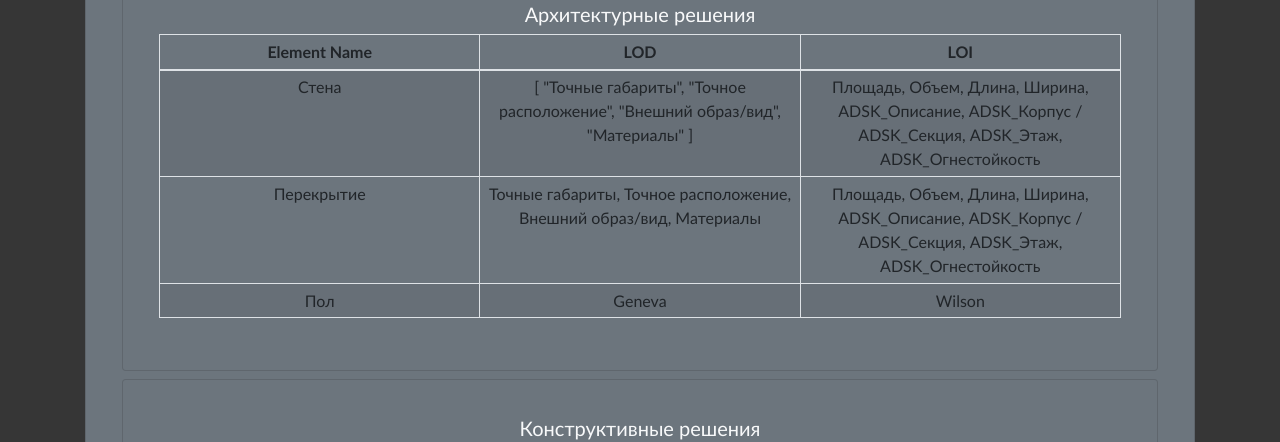
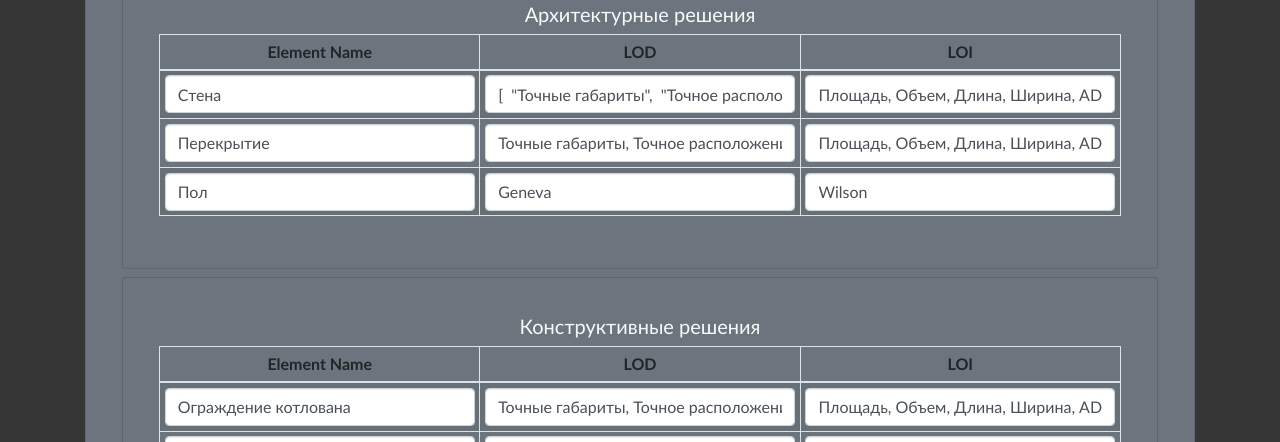
Before and after one commit to BIMOpenGroup/OpenEIR, a Nuxt app: page / in a window 1280 px wide. Both pictures are taken after a click on the button "Загрузить базовый EIR". Shown: the part 358-800 px from the top of the page. Built offline with nearby package versions, Linux system fonts and the light colour scheme; what vue-blob-json-csv would draw is missing.

Commit message:
editabel table

```diff
--- a/components/table_maun.vue
+++ b/components/table_maun.vue
@@ -12,10 +12,20 @@
       :fixed="true"
       :foot-clone="false"
       :no-border-collapse="false"
+      :fields="filds"
       :items="items_list"
-      :fields="filds"
       :head-variant="null"
-    ></b-table>
+    >
+      <template v-slot:cell(ElementName)="row">
+        <b-form-input v-model="row.item.ElementName" />
+      </template>
+      <template v-slot:cell(LOD)="row">
+        <b-form-input v-model="row.item.LOD" />
+      </template>
+      <template v-slot:cell(LOI)="row">
+        <b-form-input v-model="row.item.LOI" />
+      </template>
+    </b-table>
     {{ description }}
   </b-card>
 </template>
```
